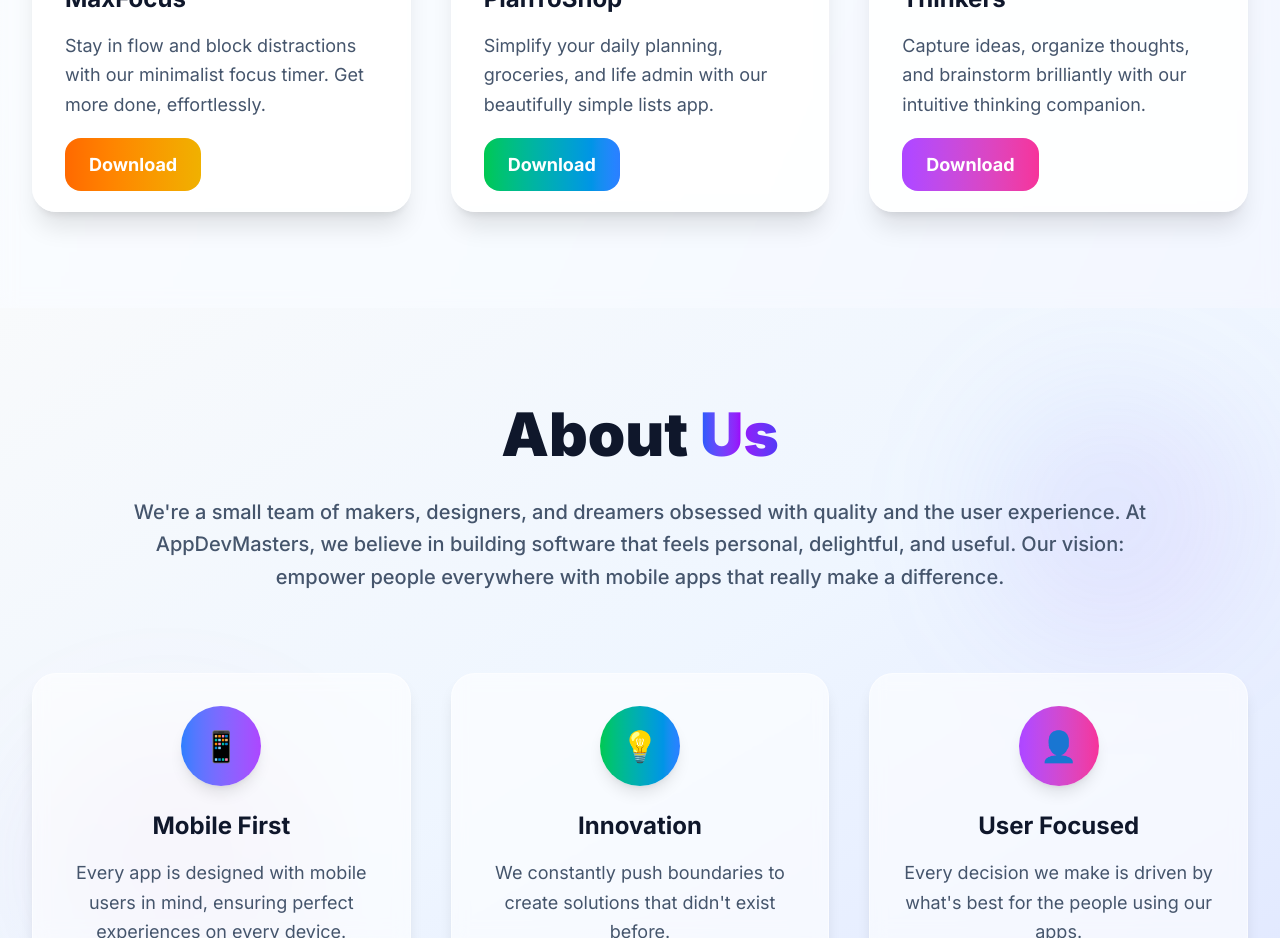
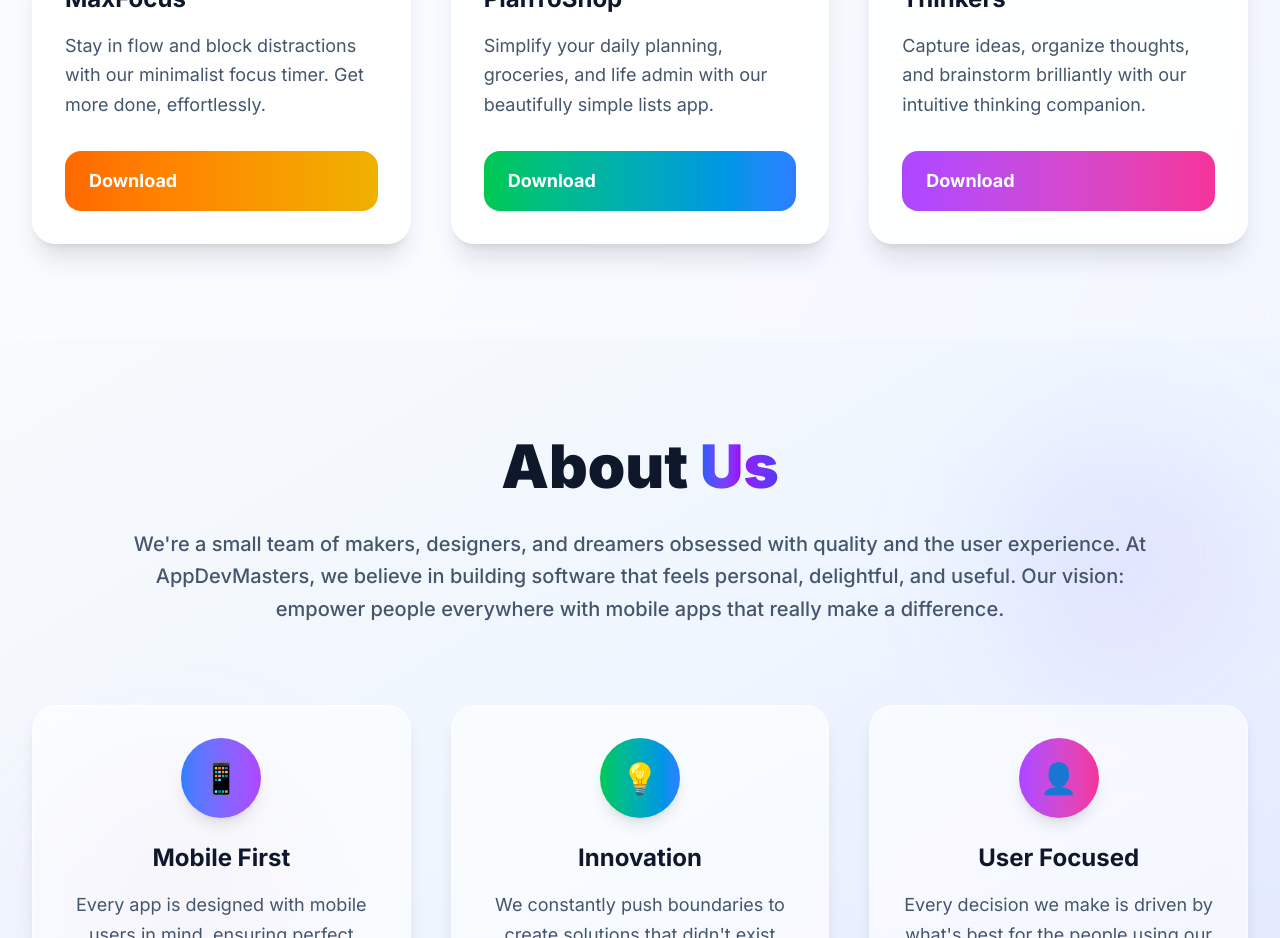
Before and after one commit to AppDevMasters/appdevmasters, a Next.js app in the folder appdevmasters-modern/: page / in a window 1280 px wide. Shown: the part 1380-2318 px from the top of the page. Built offline with nearby package versions, Linux system fonts and the light colour scheme.

Commit message:
Make download links cover entire button area

```diff
--- a/appdevmasters-modern/app/page.tsx
+++ b/appdevmasters-modern/app/page.tsx
@@ -70,7 +70,7 @@
                   <p className="text-slate-600 mb-8 leading-relaxed text-lg">Stay in flow and block distractions with our minimalist focus timer. Get more done, effortlessly.</p>
                   <a
                     href="https://apps.apple.com/app/6469026271"
-                    className="w-full bg-gradient-to-r from-orange-500 to-yellow-500 text-white font-bold py-4 px-6 rounded-2xl hover:shadow-xl hover:shadow-orange-500/25 transition-all duration-300 group-hover:scale-105 text-lg"
+                    className="block w-full bg-gradient-to-r from-orange-500 to-yellow-500 text-white font-bold py-4 px-6 rounded-2xl hover:shadow-xl hover:shadow-orange-500/25 transition-all duration-300 group-hover:scale-105 text-lg"
                     target="_blank"
                     rel="noopener noreferrer"
                   >
@@ -89,7 +89,7 @@
                   <p className="text-slate-600 mb-8 leading-relaxed text-lg">Simplify your daily planning, groceries, and life admin with our beautifully simple lists app.</p>
                   <a
                     href="https://apps.apple.com/app/6739975303"
-                    className="w-full bg-gradient-to-r from-green-500 to-blue-500 text-white font-bold py-4 px-6 rounded-2xl hover:shadow-xl hover:shadow-green-500/25 transition-all duration-300 group-hover:scale-105 text-lg"
+                    className="block w-full bg-gradient-to-r from-green-500 to-blue-500 text-white font-bold py-4 px-6 rounded-2xl hover:shadow-xl hover:shadow-green-500/25 transition-all duration-300 group-hover:scale-105 text-lg"
                     target="_blank"
                     rel="noopener noreferrer"
                   >
@@ -108,7 +108,7 @@
                   <p className="text-slate-600 mb-8 leading-relaxed text-lg">Capture ideas, organize thoughts, and brainstorm brilliantly with our intuitive thinking companion.</p>
                   <a
                     href="https://apps.apple.com/app/6743700517"
-                    className="w-full bg-gradient-to-r from-purple-500 to-pink-500 text-white font-bold py-4 px-6 rounded-2xl hover:shadow-xl hover:shadow-purple-500/25 transition-all duration-300 group-hover:scale-105 text-lg"
+                    className="block w-full bg-gradient-to-r from-purple-500 to-pink-500 text-white font-bold py-4 px-6 rounded-2xl hover:shadow-xl hover:shadow-purple-500/25 transition-all duration-300 group-hover:scale-105 text-lg"
                     target="_blank"
                     rel="noopener noreferrer"
                   >
```
Also changed, not shown: 2 other files (tests, documents, lock files or other folders).
